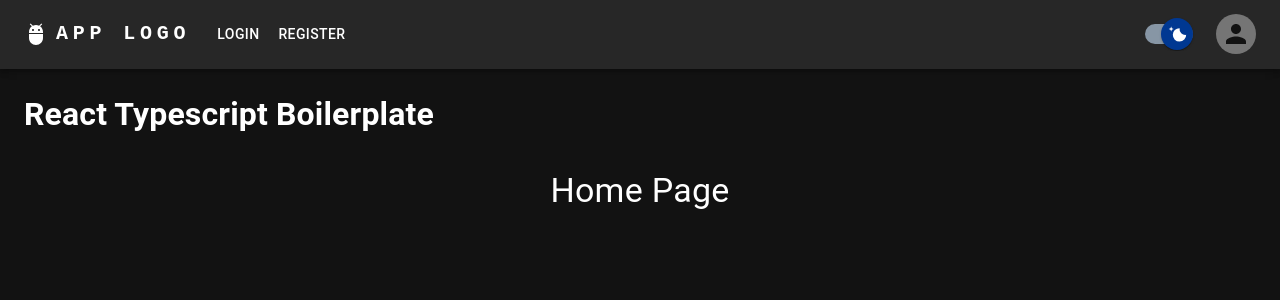
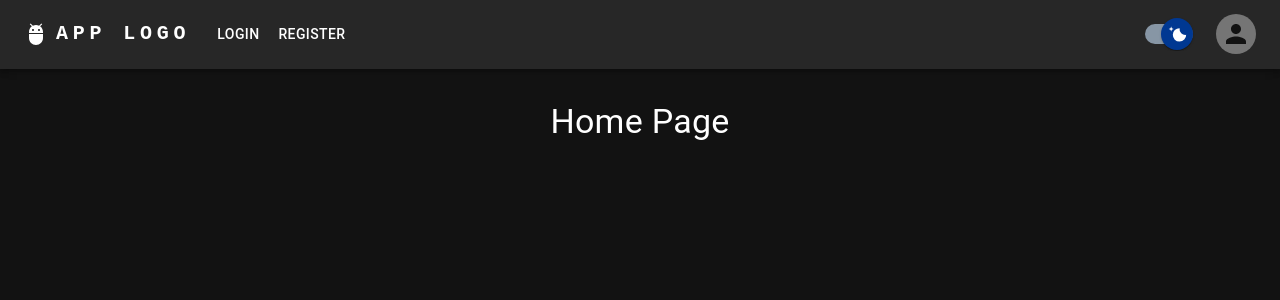
Before and after one commit to tomascatena/react-boilerplate, a React app: page / in a window 1280 px wide. Shown: the top 300 px of the page. Built offline with nearby package versions, Linux system fonts and the light colour scheme.

Commit message:
add scripts

```diff
--- a/package.json
+++ b/package.json
@@ -3,9 +3,13 @@
   "author": "Tomás Catena",
   "license": "MIT",
   "version": "0.0.1",
+  "publishConfig": {
+    "public": true
+  },
   "description": "React/Typescript Boilerplate",
   "main": "src/index.tsx",
   "scripts": {
+    "prepublishOnly": "npm run lint && npm run test && npm run build",
     "start": "webpack serve --config config/webpack.dev.ts",
     "dev": "webpack serve --config config/webpack.dev.ts",
     "build": "webpack --config config/webpack.prod.ts",
--- a/src/App.tsx
+++ b/src/App.tsx
@@ -30,8 +30,6 @@ const App = () => {
         />
 
         <Container maxWidth="xl">
-          <h1>React Typescript Boilerplate</h1>
-
           <React.Suspense
             fallback={
               <CustomBackdrop
--- a/src/pages/LoginPage/LoginPage.tsx
+++ b/src/pages/LoginPage/LoginPage.tsx
@@ -24,7 +24,6 @@ const LoginPage = () => {
     password: Yup.string()
       .required('Required')
       .min(6, 'Must be 6 characters or more'),
-
   });
 
   const formik = useFormik({
```
